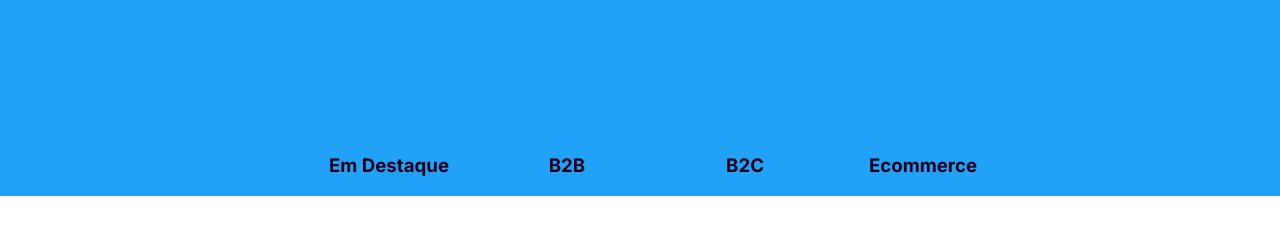
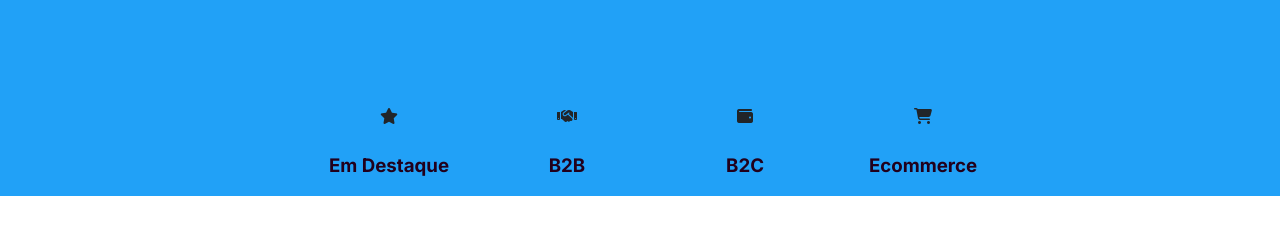
Before and after one commit to m3rcio/algomark2, an Angular app: page / in a window 1280 px wide. Shown: the part 685-915 px from the top of the page. Built offline with nearby package versions, Linux system fonts and the light colour scheme.

Commit message:
adicionados ícones na hero section

```diff
--- a/src/app/app.component.html
+++ b/src/app/app.component.html
@@ -32,10 +32,10 @@
                 </div>
                 <div class="featured-work">
                     <ul>
-                    <li class="mx-4"><span class="selected-bar"></span><span class="our-work-btn-text">Em Destaque</span></li>
-                    <li class="mx-4"><span class="selected-bar"></span><span class="our-work-btn-text">B2B</span></li>
-                    <li class="mx-4"><span class="selected-bar"></span><span class="our-work-btn-text">B2C</span></li>
-                    <li class="mx-4"><span class="selected-bar"></span><span class="our-work-btn-text">Ecommerce</span></li>
+                    <li class="mx-4"><span class="selected-bar"></span><i class="fa-solid fa-star"></i><span class="our-work-btn-text">Em Destaque</span></li>
+                    <li class="mx-4"><span class="selected-bar"></span><i class="fa-solid fa-handshake"></i><span class="our-work-btn-text">B2B</span></li>
+                    <li class="mx-4"><span class="selected-bar"></span><i class="fa-solid fa-wallet"></i><span class="our-work-btn-text">B2C</span></li>
+                    <li class="mx-4"><span class="selected-bar"></span><i class="fa-solid fa-cart-shopping"></i><span class="our-work-btn-text">Ecommerce</span></li>
                     </ul>
                 </div>
                 </div>
```
